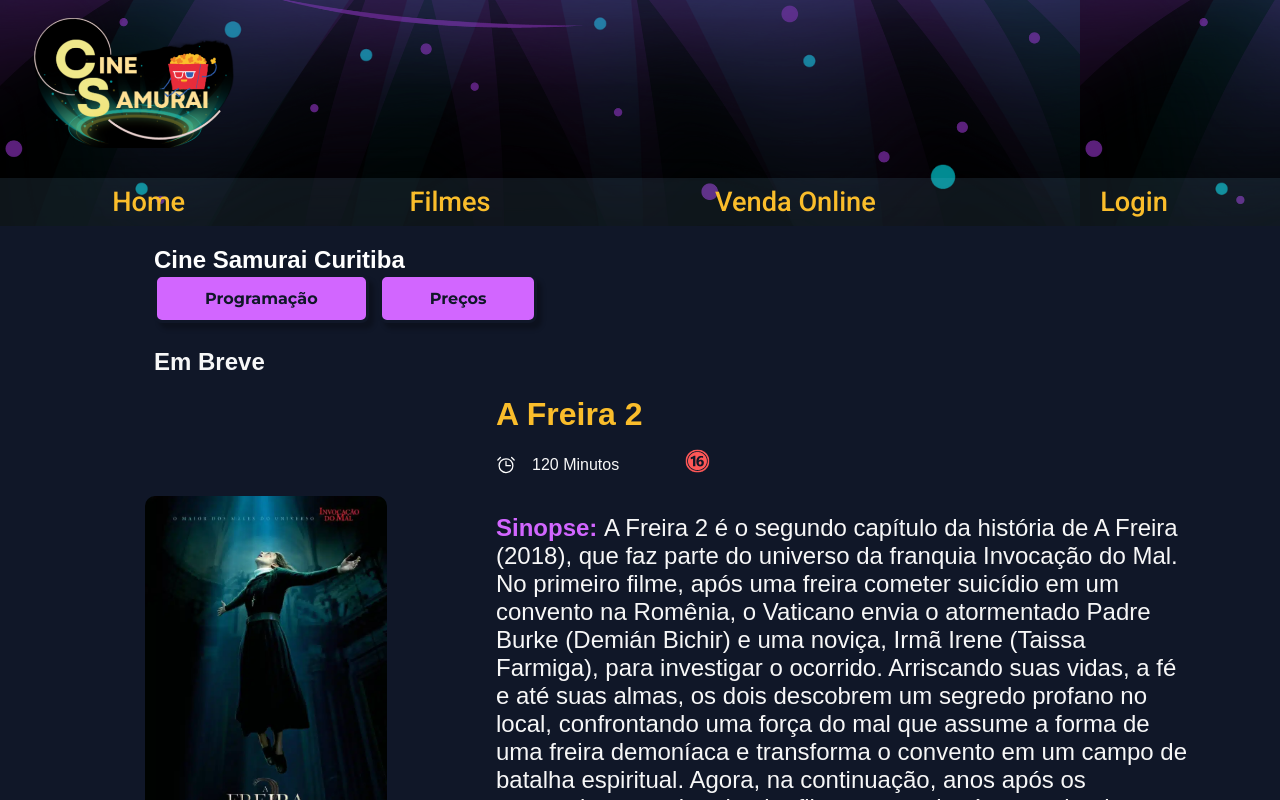
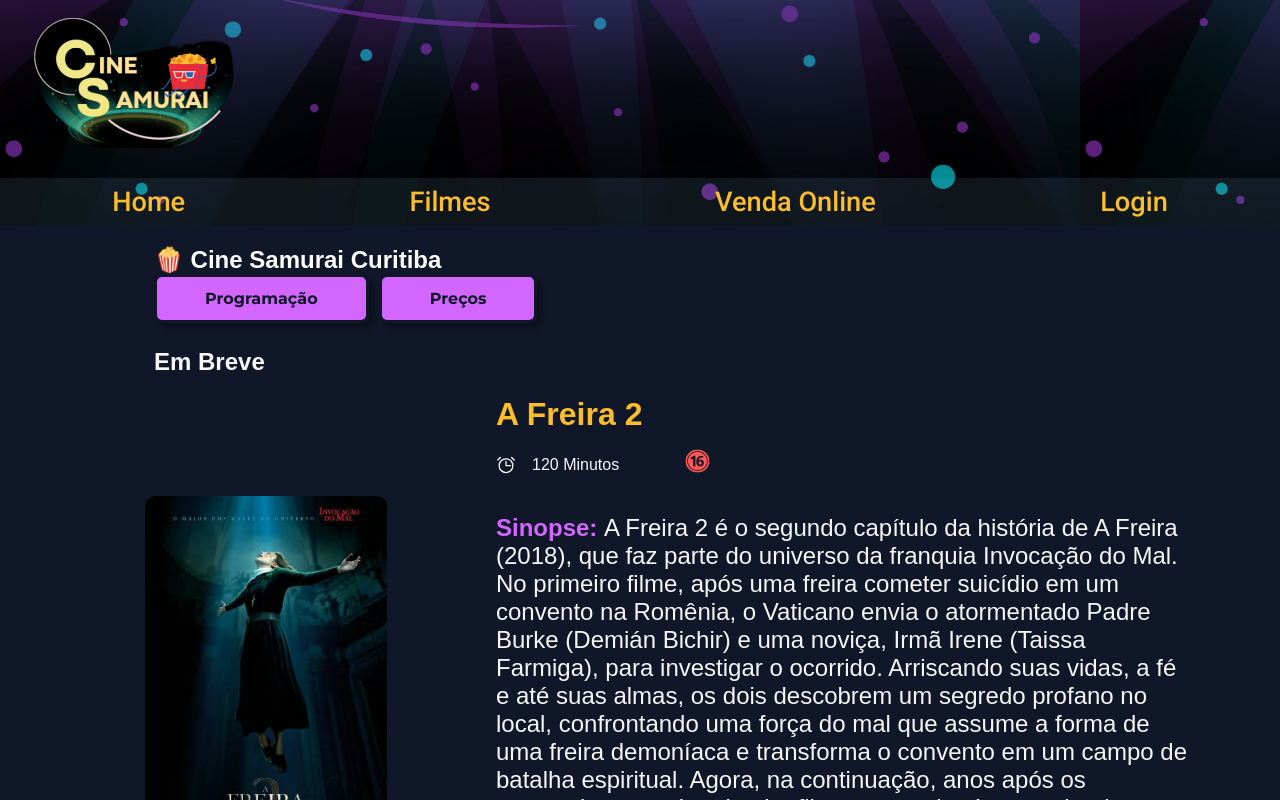
Before and after one commit to ericafernandaj/CineSamurai, a React (Vite) app: page / in a window 1280 px wide. Shown: the top 800 px of the page. Built offline with nearby package versions, Linux system fonts and the light colour scheme.

Commit message:
fix: adicionando ícone no título h1

```diff
--- a/src/components/views/Home/BannerCine1/BannerCine1.jsx
+++ b/src/components/views/Home/BannerCine1/BannerCine1.jsx
@@ -15,7 +15,7 @@
         <StyleBannerCine1>
             <section className='initBox'>
                 <div className='buttonBox'>
-                    <h1>Cine Samurai Curitiba</h1>
+                    <h1>🍿 Cine Samurai Curitiba</h1>
                     <Button texto='Programação' variant='primary' />
                     <Button texto='Preços' variant='primary' />
                 </div>
```
